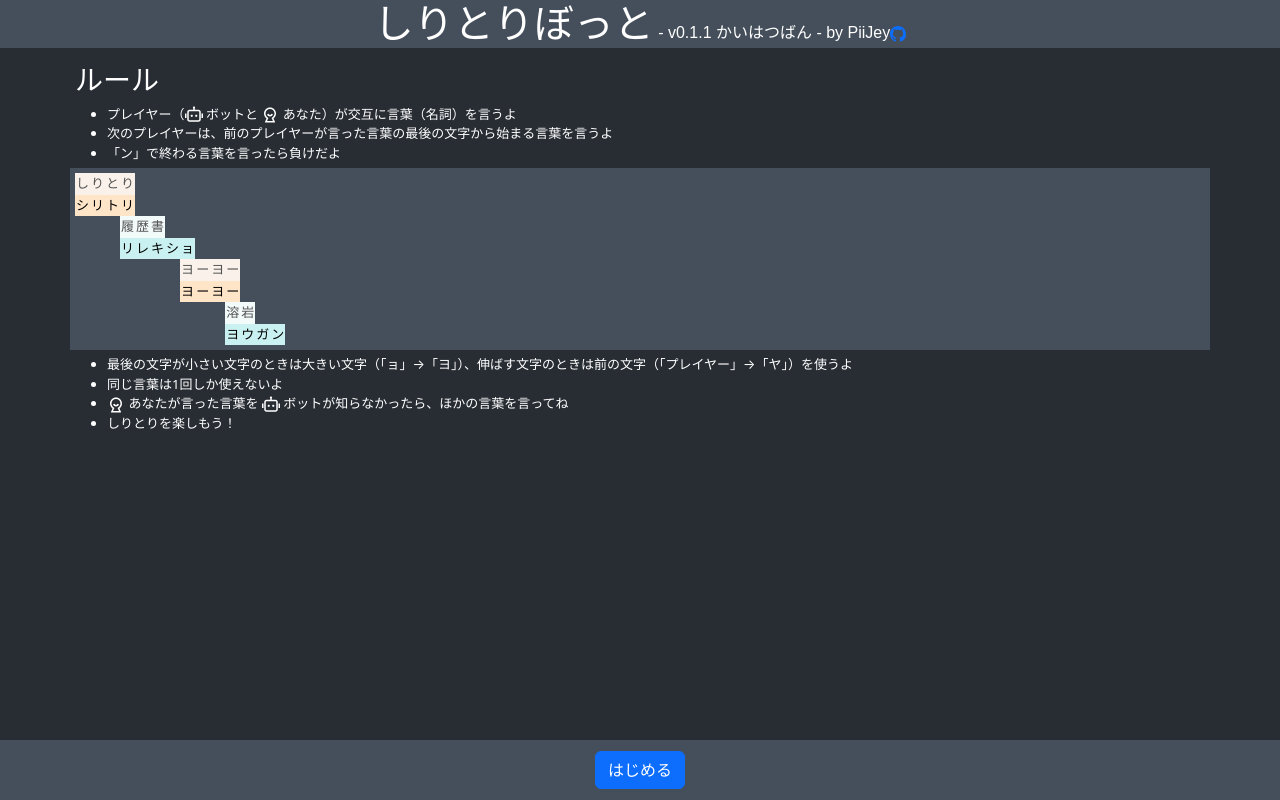
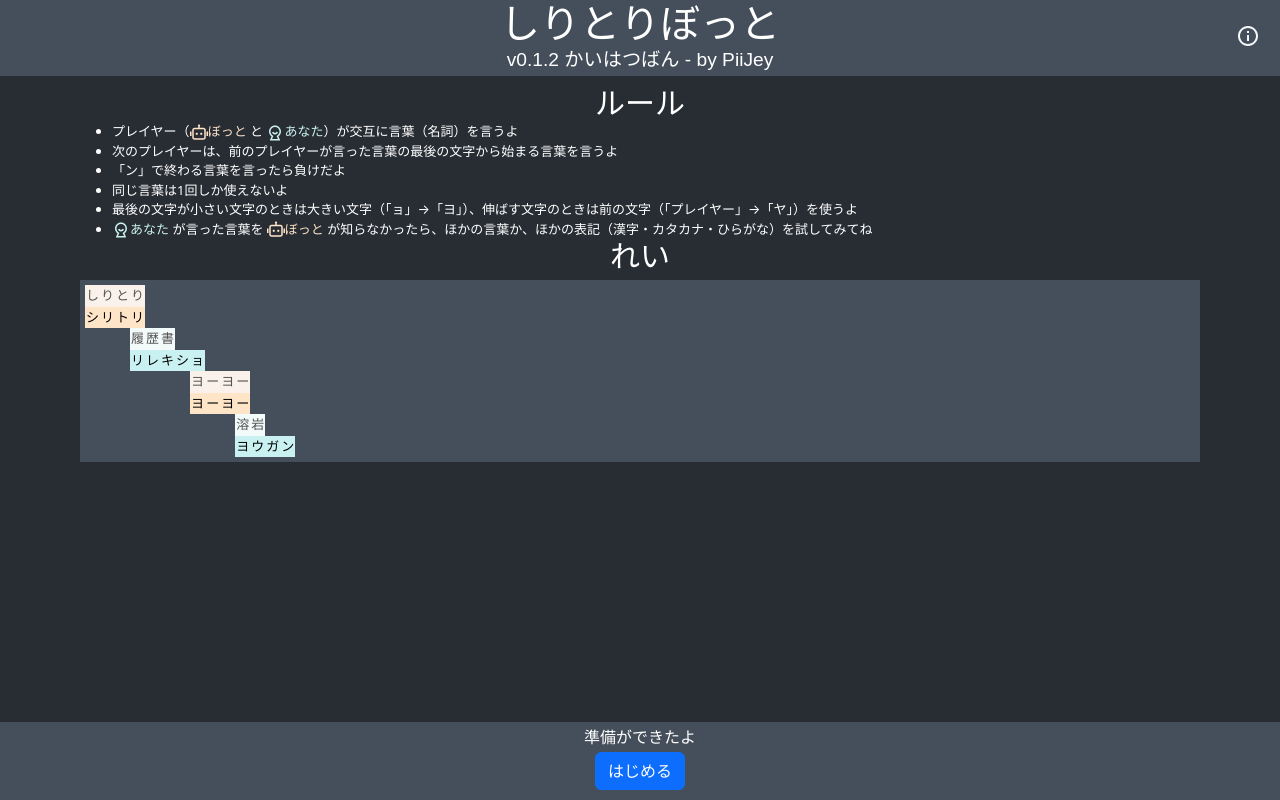
Before and after one commit to piijey/shiritori, a React (Create React App) app: page / in a window 1280 px wide. Built offline with nearby package versions, Linux system fonts and the light colour scheme; no server answers; what webfontloader would draw is missing.

Commit message:
add infomation modal, update design, html notranslate

```diff
--- a/public/index.html
+++ b/public/index.html
@@ -9,6 +9,7 @@
       name="description"
       content="Shiritori-bot App"
     />
+    <meta name="google" content="notranslate">
     <link rel="manifest" href="%PUBLIC_URL%/manifest.json" />
     <title>Shiritori</title>
   </head>
--- a/src/App.css
+++ b/src/App.css
@@ -3,8 +3,25 @@ body {
   color: white;
 }
 
+h1, h2, h3, h4 {
+  font-size: larger;
+  font-family: 'Monomaniac One', sans-serif;
+  white-space: nowrap;
+  text-align: center;
+  margin-bottom: 0;
+}
+
+
 h1 {
   font-size: 40px;
+}
+
+h2 {
+  font-size: 30px;
+}
+
+h3 {
+  font-size: 25px;
 }
 
 p {
@@ -20,43 +37,50 @@ ul {
   flex-direction: column;
   align-items: center; /*左右*/
   width: 100vw;
-  height: 100vh;
 }
 
-.title {
-  font-family: 'Monomaniac One', sans-serif;
+.header-container {
+  top: 0;
+  position: sticky;
+  position: -webkit-sticky; /* Safari */
+  background-color: transparent;
+  padding: 0 0 5px 0;
+  width: 100%;
+  background-color: #454f5b;
   text-align: center;
-  margin: 0 0 10px 0;
-  padding: 0;
-  background-color: #454f5b;
-  top: 0;
-  width: 100%;
 }
 
 .instruction {
   text-align: left;
   font-size: small;
   margin: 5px;
+  padding: 5px;
+}
+
+.modal-rules {
+  background-color: #7f8a96;
 }
 
 .input-container {
   position: fixed;
   bottom: 0;
-  padding: 10px;
-  background-color: #454f5b;
+  background-color: transparent;
   width: 100%;
 }
 
 .input-card {
   text-align: center;
-  background-color: transparent;
-  border-color: transparent;
+  padding: 3px 0 10px 0;
+  background-color: #454f5b;
+  border-color: #282d34;
+  border-radius: 0;
+  border-width: 5px 0 0 0;
   color: #fff;
 }
 
 .system-message {
-  padding: 10px;
   word-break: break-all; /*JSON string を折り返す*/
+  margin-bottom: 3px;
 }
 
 .iconMedium {
@@ -67,6 +91,14 @@ ul {
   font-size: x-large;
 }
 
+.message-user {
+  color: #caf1f1;
+}
+
+.message-system {
+  color: #fee5c8;
+}
+
 .debug-info {
   font-size: small;
 }
@@ -75,10 +107,29 @@ ul {
   padding: 5px;
   align-items: left; /*左右*/
   background-color: #454f5b;
+  margin: 5px 0 70px 0;
+}
+
+.grid-scroller {
   overflow-x: scroll;
   overflow-y: scroll;
-  max-height: 60vh;
+  max-height: 65vh;
   min-width: 80vw;
+  scrollbar-color: #3c424a #76818d; /* #thumb #track */
+}
+
+/* safari */
+::-webkit-scrollbar {
+  width: auto;
+}
+
+::-webkit-scrollbar-thumb {
+  background-color: #3c424a;
+  border-radius: 5px;
+}
+
+::-webkit-scrollbar-track {
+  background: #76818d;
 }
 
 .shiritorigrid {
@@ -93,7 +144,7 @@ ul {
 
 .userreading {
   color: black;
-  background-color: #caf1f1; /* 薄い青色の背景 */
+  background-color: #caf1f1; /* 青色の背景 */
 }
 
 .systemsurface {
@@ -103,5 +154,5 @@ ul {
 
 .systemreading {
   color: black;
-  background-color: #fee5c8; /* 薄い橙色の背景 */
+  background-color: #fee5c8; /* 橙色の背景 */
 }
--- a/src/App.js
+++ b/src/App.js
@@ -1,6 +1,7 @@
 import React, { useState, useEffect, useRef } from 'react';
 import WebFont from 'webfontloader';
 
+import { useHeader } from  './components/Header.js';
 import { useTokenizerInitializer } from './components/TokenizerInitializer';
 import { useWordSubmissionForm } from './components/WordSubmissionForm';
 import { useGameStateManager } from './components/GameStateManager';
@@ -10,7 +11,6 @@ import { useShiritoriGrid } from './components/ShiritoriGrid';
 import { useMessageManager } from './components/MessageManager';
 
 import { RiUser5Line, RiRobot2Line, RiShiningLine } from "react-icons/ri";
-import { BsGithub } from "react-icons/bs";
 import { GiDiamondTrophy } from "react-icons/gi";
 
 import BarLoader from "react-spinners/BarLoader";
@@ -24,26 +24,10 @@ WebFont.load({
   }
 });
 
-
-const Title = () => (
-  <>
-    <div className="title">
-      <h1 style={{display:"inline"}}>しりとりぼっと</h1> - v0.1.1 かいはつばん - by PiiJey<a href="https://github.com/piijey/shiritori"><BsGithub/></a>
-    </div>
-  </>
-);
-
-
 function App() {
+  const { Header, Rules, wordsExample } = useHeader("v0.1.2 かいはつばん");
   const { loading, tokenizer } = useTokenizerInitializer();
-
-  const wordsExample = [ //ルール説明に使う言葉
-    { surface: "しりとり", reading: "シリトリ", player: "system" },
-    { surface: "履歴書", reading: "リレキショ", player: "user" },
-    { surface: "ヨーヨー", reading: "ヨーヨー", player: "system" },
-    { surface: "溶岩", reading: "ヨウガン", player: "user" },
-  ];
-  const [words, setWords] = useState(wordsExample);
+  const [ words, setWords ] = useState(wordsExample);
 
   const { gameState, handleGameStateChange, currentTurnInfo, setCurrentTurnInfo, winner, setWinner } = useGameStateManager(words, setWords, wordsExample);
   const { wordSubmissionForm } = useWordSubmissionForm( currentTurnInfo, tokenizer, setCurrentTurnInfo, setWinner );
@@ -56,13 +40,9 @@ function App() {
     return (<>
       <div className='container p-0'>
         <div className='instruction'>
-          <h3>ルール</h3>
-          <ul>
-            <li>プレイヤー（<RiRobot2Line className='iconMedium' aria-label="ボット"/> ボットと <RiUser5Line className='iconMedium' aria-label="ユーザー"/> あなた）が交互に言葉（名詞）を言うよ</li>
-            <li>次のプレイヤーは、前のプレイヤーが言った言葉の最後の文字から始まる言葉を言うよ</li>
-            <li>「ン」で終わる言葉を言ったら負けだよ</li>
-          </ul>
-        </div>
+          <h2>ルール</h2>
+          <Rules />
+          <h2>れい</h2>
           <div className='grid-container'>
             <div className='shiritorigrid'>
               <table>
@@ -70,13 +50,6 @@ function App() {
               </table>
             </div>
           </div>
-        <div className='instruction'>
-          <ul>
-            <li>最後の文字が小さい文字のときは大きい文字（「ョ」→「ヨ」）、伸ばす文字のときは前の文字（「プレイヤー」→「ヤ」）を使うよ</li>
-            <li>同じ言葉は1回しか使えないよ</li>
-            <li><RiUser5Line className='iconMedium' aria-label="ユーザー"/> あなたが言った言葉を <RiRobot2Line className='iconMedium' aria-label="ボット"/> ボットが知らなかったら、ほかの言葉を言ってね</li>
-            <li>しりとりを楽しもう！</li>
-          </ul>
         </div>
       </div>
       <div className='input-container'>
@@ -88,8 +61,12 @@ function App() {
             </div>
             <button className="btn btn-outline-primary" disabled aria-label="辞書の読み込みが完了したらボタンが有効になります">はじめる</button>
           </>
-          :
+          : <>
+            <div className='system-message'>
+              準備ができたよ
+            </div>
             <button className="btn btn-primary" onClick={handleGameStateChange}>はじめる</button>
+          </>
           }
         </div>
       </div>
@@ -110,7 +87,7 @@ function App() {
   const progressPage = () => {
     return (<>
       <div className='container p-0'>
-        <div className='grid-container' ref={scrollContainerRef}>
+        <div className='grid-container grid-scroller' ref={scrollContainerRef}>
           <div className='shiritorigrid'>
             <table>
                 <tbody>{renderGrid()}</tbody>
@@ -133,8 +110,8 @@ function App() {
   const finishedPage = () => {
     return (<>
     <div className='container p-0'>
-      <div className='grid-container'>
-        <div className='shiritorigrid' ref={scrollContainerRef}>
+      <div className='grid-container grid-scroller'>
+        <div className='shiritorigrid'>
           <table>
               <tbody>{renderGrid()}</tbody>
           </table>
@@ -149,7 +126,7 @@ function App() {
               <p>おめでとう！</p>
             </> : <>
             { winner === 'system' ? <>
-              <p>ボットの勝ち <RiRobot2Line className='iconLarge' aria-label="ボット"/><GiDiamondTrophy className='iconLarge' aria-label="トロフィー"/><RiShiningLine aria-label="きらきら"/></p>
+              <p>ぼっとの勝ち <RiRobot2Line className='iconLarge' aria-label="ボット"/><GiDiamondTrophy className='iconLarge' aria-label="トロフィー"/><RiShiningLine aria-label="きらきら"/></p>
               <p>やったあ！</p>
             </> : <>
               <p>しりとりはおしまい <RiUser5Line className='iconLarge' aria-label="ユーザー"/><RiRobot2Line className='iconLarge' aria-label="ボット"/></p>
@@ -167,7 +144,7 @@ function App() {
 
   return (<>
     <div className='app'>
-      <Title />
+      <Header />
       { gameState === 'inProgress' ? <>
           {progressPage()}
       </> : <>
--- /dev/null
+++ b/src/components/Header.js
@@ -0,0 +1,75 @@
+import { RiUser5Line, RiRobot2Line, RiInformationLine } from "react-icons/ri";
+import { BsGithub } from "react-icons/bs";
+import { useState } from 'react';
+
+export const useHeader = ( version ) => {
+    const Header = () => (
+        <>
+        <div className='header-container row align-items-center'>
+            <div className='col'/>
+            <div className='col text-md-start'>
+                <h1>しりとりぼっと</h1>
+                <h4> {version} - by PiiJey</h4>
+            </div>
+            <div className='col text-end'>
+                <button className='btn btn-outline-light border-0 p-2' area-label='ルールを表示' onClick={handleOpenModal}>
+                <RiInformationLine className='iconLarge' aria-label='情報マーク'/>
+                </button>
+            </div>
+        </div>
+        {isModalOpen && <GameRulesModal onClose={handleCloseModal} />}
+        </>
+    );
+
+    const Rules = () => (
+        <>
+        <ul>
+        <li>プレイヤー（<span className='message-system'><RiRobot2Line className='iconMedium' aria-label="ボット"/>ぼっと</span> と <span className='message-user'><RiUser5Line className='iconMedium' aria-label="あなた"/>あなた</span>）が交互に言葉（名詞）を言うよ</li>
+        <li>次のプレイヤーは、前のプレイヤーが言った言葉の最後の文字から始まる言葉を言うよ</li>
+        <li>「ン」で終わる言葉を言ったら負けだよ</li>
+        <li>同じ言葉は1回しか使えないよ</li>
+        <li>最後の文字が小さい文字のときは大きい文字（「ョ」→「ヨ」）、伸ばす文字のときは前の文字（「プレイヤー」→「ヤ」）を使うよ</li>
+        <li><span className='message-user'><RiUser5Line className='iconMedium' aria-label="あなた"/>あなた</span> が言った言葉を <span className='message-system'><RiRobot2Line className='iconMedium' aria-label="ボット"/>ぼっと</span> が知らなかったら、ほかの言葉か、ほかの表記（漢字・カタカナ・ひらがな）を試してみてね</li>
+        </ul>
+        </>
+    )
+
+    //ルール説明のモーダル
+    const [isModalOpen, setModalOpen] = useState(false);
+    const handleOpenModal = () => setModalOpen(true);
+    const handleCloseModal = () => setModalOpen(false);
+
+    const GameRulesModal = ({ onClose }) => (
+        <div className="modal" style={{ display: 'block' }}>
+            <div className="modal-dialog modal-dialog-scrollable">
+                <div className="modal-content modal-rules">
+                    <div class="modal-header py-2">
+                        <h2 class="modal-title">しりとりぼっとについて</h2>
+                        <button type="button" class="btn-close" data-bs-dismiss="modal" aria-label="閉じる" onClick={onClose}></button>
+                    </div>
+                    <div class="modal-body p-2">
+                        <h2>ルール</h2>
+                        <Rules/>
+                        <h2><RiRobot2Line aria-label="ボット"/></h2>
+                        <ul>
+                        <li>単語の読みの取得とぼっとの単語選択には、<a href="https://github.com/takuyaa/kuromoji.js" rel="noreferrer" target="_blank">形態素解析器 kuromoji.js</a> と <a href="https://taku910.github.io/mecab/#download" rel="noreferrer" target="_blank">IPA辞書</a> を利用しています</li>
+                        <li>さらに詳しくは、<a href="https://github.com/piijey/shiritori" rel="noreferrer" target="_blank">しりとりぼっとの GitHub リポジトリ <BsGithub/></a> をご参照ください</li>
+                        </ul>
+                    </div>
+                    <div class="modal-footer py-2">
+                        <button type="button" class="btn btn-primary" aria-label="閉じる" onClick={onClose}>とじる</button>
+                    </div>
+                </div>
+            </div>
+        </div>
+    );
+
+    const wordsExample = [ //ルール説明に使う言葉
+        { surface: "しりとり", reading: "シリトリ", player: "system" },
+        { surface: "履歴書", reading: "リレキショ", player: "user" },
+        { surface: "ヨーヨー", reading: "ヨーヨー", player: "system" },
+        { surface: "溶岩", reading: "ヨウガン", player: "user" },
+    ];
+
+    return { Header, Rules, wordsExample };
+};
--- a/src/components/WordSubmissionForm.js
+++ b/src/components/WordSubmissionForm.js
@@ -39,7 +39,7 @@ export const useWordSubmissionForm = ( currentTurnInfo, tokenizer, setCurrentTur
 
       for (const token of tokens) {
         if (token.reading === undefined) {
-          validationInfo = `読みがわからない`;
+          validationInfo = `ぼっとの知らない言葉`;
           reading = "？";
           break;
         } else if (token.pos !== '名詞') {
```
Also changed, not shown: package.json (+10 -10 lines), src/components/MessageManager.js (+44 -37 lines), src/components/ShiritoriGrid.js (+6 -4 lines), 2 other files (tests, documents, lock files or other folders). Lines whose indentation alone changed are shown as unchanged.
